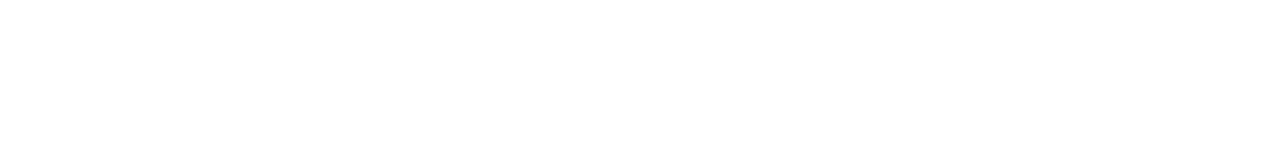
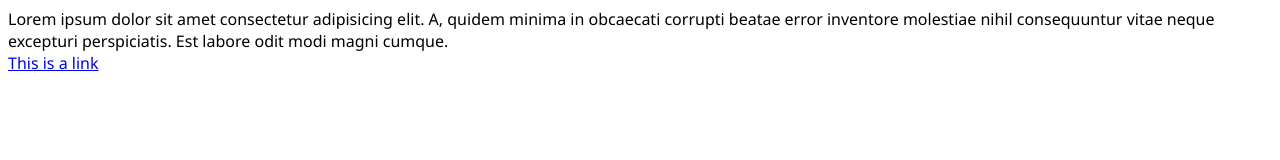
Before and after one commit to Tariselan/malo, a plain HTML site: page index.html in a window 1280 px wide. Drawn offline with Linux system fonts and the light colour scheme.

Commit message:
adding base files

```diff
--- a/index.html
+++ b/index.html
@@ -3,7 +3,16 @@
   <head>
     <meta charset="UTF-8" />
     <meta name="viewport" content="width=device-width, initial-scale=1.0" />
+    <link rel="stylesheet" href="style.css" />
     <title>Malo Wiki</title>
   </head>
-  <body></body>
+  <body>
+    <main>
+      Lorem ipsum dolor sit amet consectetur adipisicing elit. A, quidem minima
+      in obcaecati corrupti beatae error inventore molestiae nihil consequuntur
+      vitae neque excepturi perspiciatis. Est labore odit modi magni cumque.
+      <br />
+      <a href="/index.html">This is a link</a>
+    </main>
+  </body>
 </html>
--- /dev/null
+++ b/style.css
@@ -0,0 +1,4 @@
+body {
+  font-family: "Segoe UI", "Segoe UI Emoji", "Segoe UI Symbol", "Lato",
+    "Liberation Sans", "Noto Sans", "Helvetica Neue", "Helvetica", sans-serif;
+}
```
Also changed, not shown: .dev/extensions.md (added).
